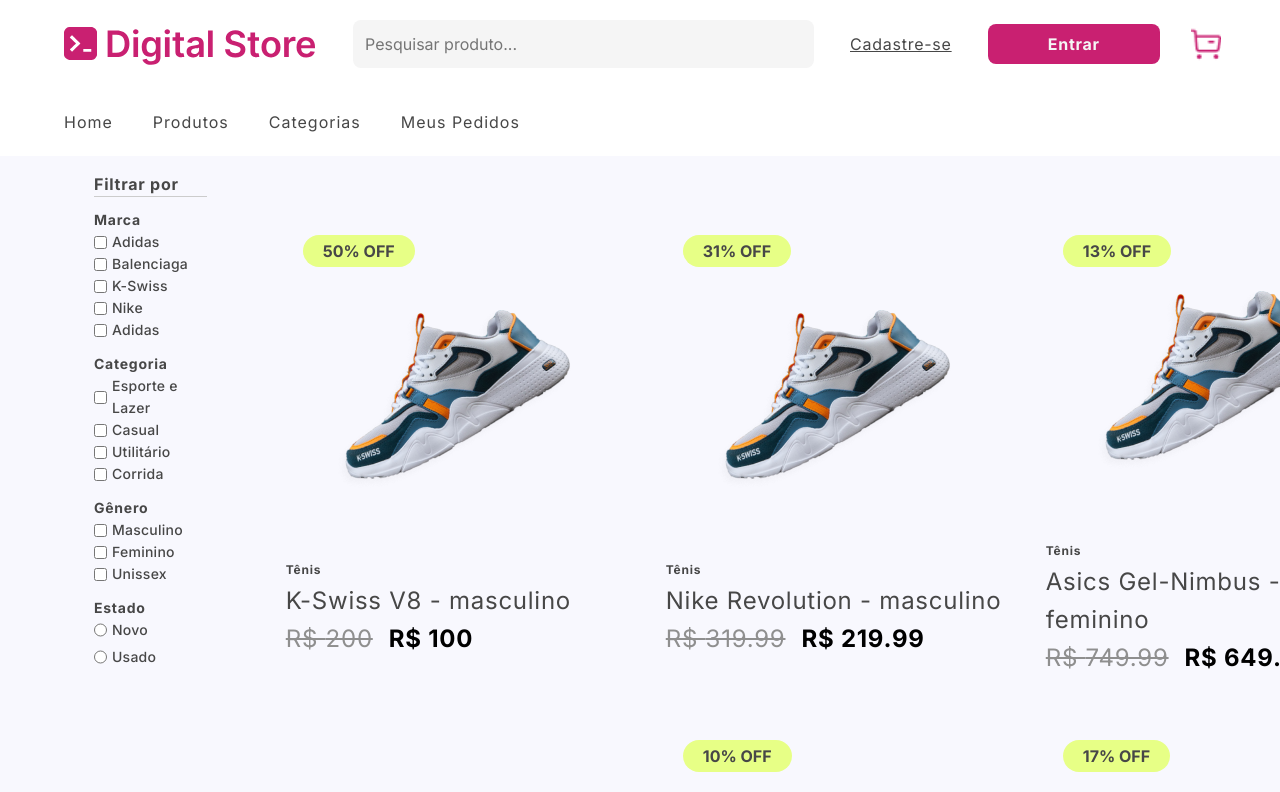
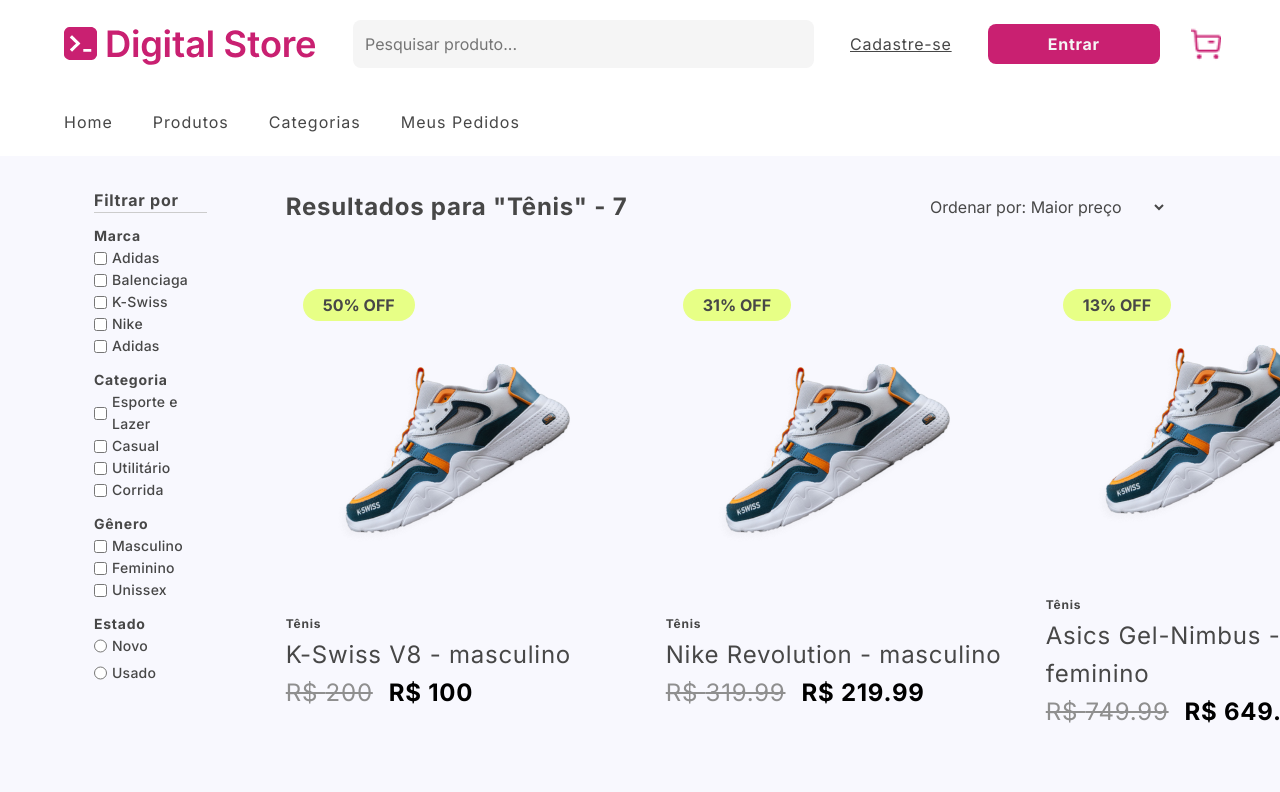
Before and after one commit to EduardoLopes085/DigitalStore, a React (Vite) app: page /products in a window 1280 px wide. Shown: the top 792 px of the page. Built offline with nearby package versions, Linux system fonts and the light colour scheme.

Commit message:
variacao de componentes com atributos dinamicos e condicionais

```diff
--- a/src/Pages/Home.jsx
+++ b/src/Pages/Home.jsx
@@ -25,7 +25,7 @@
             <Slider/>
             <SquareDestach/>
             <ColectionDestach/>
-            <ProductGrid products={sneakers} />
+            <ProductGrid products={sneakers} variant = "default"/>
             <SpecialOffer/>
             <Footer/>
         </>
--- a/src/components/All-products/all-products.jsx
+++ b/src/components/All-products/all-products.jsx
@@ -27,7 +27,7 @@
 
 
                 <div className={styles['grid-container']}>
-                    <ProductGrid products = { sneakers }/>
+                    <ProductGrid products = { sneakers } variant = "count" columns={3}/>
                 </div>
             </div>
         </div>
--- a/src/components/All-products/all-products.module.css
+++ b/src/components/All-products/all-products.module.css
@@ -4,6 +4,7 @@
     flex-direction: row;
     align-items: center;
     justify-content: center;
+    padding: 1rem 0rem;
 }
 
 
@@ -22,6 +23,8 @@
 
 .filter-container{
     width: 15%;
+    position: sticky;
+    top: 1rem;
 }
 
 
--- a/src/components/Header/header.jsx
+++ b/src/components/Header/header.jsx
@@ -47,7 +47,7 @@
                     <div className={styles['header-bottom']}>
 
                         <nav className={styles['header-nav']}>
-                            <a href="#" className={styles['navigation-item']}>
+                            <a href="/" className={styles['navigation-item']}>
                                 Home
                             </a>
 
--- a/src/components/Product-Grid/product-grid.jsx
+++ b/src/components/Product-Grid/product-grid.jsx
@@ -5,20 +5,40 @@
 import { FontAwesomeIcon } from '@fortawesome/react-fontawesome'
 import { faArrowRight } from '@fortawesome/free-solid-svg-icons'
 
-function ProductGrid({ products }) {
+function ProductGrid({ products, variant = 'default', columns=4 }) {
   return (
     <section className={styles['product-grid-container']}>
       <div className={styles['grid-wrapper']}>
-        {/* <div className={styles.row}>
+
+
+        {variant === "default" && (
+          <div className={styles.row}>
           <p>Produtos em alta</p>
 
           <a href="#">
             Ver todos
             <FontAwesomeIcon icon={faArrowRight} className={styles.icon} />
           </a>
-        </div> */}
+        </div>
+        )}
 
-        <div className={styles['sneakers-grid']}>
+        {variant === "count" && (
+          <div className={styles.row}>
+          <p>Resultados para "Tênis" - {products.length}</p>
+
+          <select name="Filtro" id="">
+              <option value="Maior Preço"> Ordenar por: Maior preço </option>
+              <option value="Menor Preço"> Ordenar por: Menor preço </option>
+              <option value="Relevancia"> Ordenar por: Maior preço </option>
+              <option value="Vendas"> Ordenar por: Mais vendidos </option>
+              <option value="Desconto"> Ordenar por: Maior Desconto </option>
+              <option value="Relevancia"> Ordenar por: Nome A a Z </option>
+              <option value="Relevancia"> Ordenar por: Nome Z a A </option>
+          </select>
+        </div>
+        )}
+
+        <div className={styles['sneakers-grid']} style={{ gridTemplateColumns: `repeat(${columns}, 1fr)` }}>
             {products.map((tenis)=>{
               return (
                 <ProductCard
--- a/src/components/Product-Grid/product-grid.module.css
+++ b/src/components/Product-Grid/product-grid.module.css
@@ -62,7 +62,7 @@
 .sneakers-grid {
     width: 100%;
     display: grid;
-    grid-template-columns: repeat(3, 1fr);
+    /* grid-template-columns: repeat(4, 1fr); */
     column-gap: 40px;
     row-gap: 30px;
     padding: 30px 0;
```
